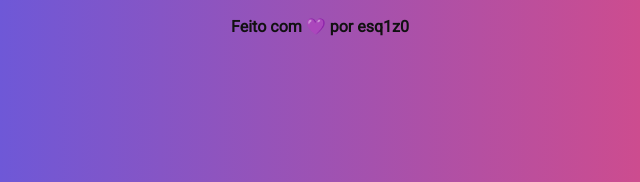
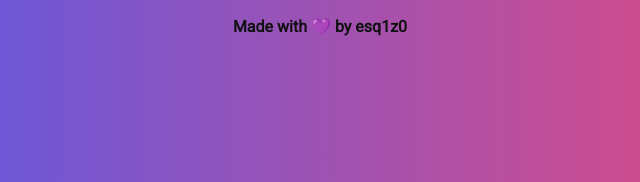
Before and after one commit to UT0P1C/RocketLinks, a plain HTML site: page index.html in a window 1280 px wide. Shown: the part 608-790 px from the top of the page, 320-960 px from the left. Drawn offline with Linux system fonts and the light colour scheme.

Commit message:
changing the footer message

```diff
--- a/index.html
+++ b/index.html
@@ -50,7 +50,7 @@
 				</ul>
 
 			<footer>
-				<p>Feito com 💜 por esq1z0</p>
+				<p>Made with 💜 by esq1z0</p>
 			</footer>
 
 	</div>
```
